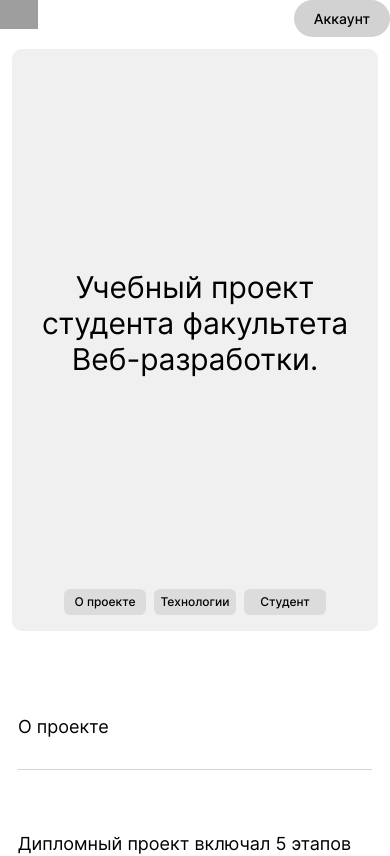
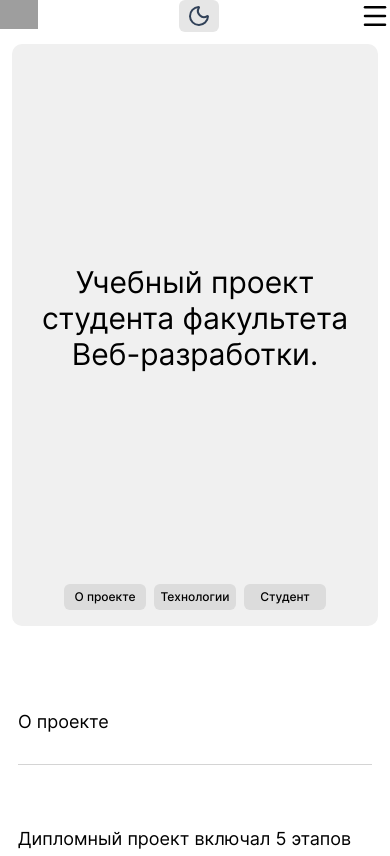
Before and after one commit to Nikolskii/see-movies, a Next.js app: page / in a window 390 px wide. Shown: the top 856 px of the page. Built offline with nearby package versions, Linux system fonts and the light colour scheme; grey boxes are pictures that could not be loaded.

Commit message:
chore: обновить компонент Header для улучшения управления авторизацией и добавления меню

```diff
--- a/src/widgets/Header.tsx
+++ b/src/widgets/Header.tsx
@@ -1,17 +1,43 @@
+'use client';
+
+import { Menu } from 'lucide-react';
+import { useState } from 'react';
+
 import { useUser } from '@/entities/user';
+import { AuthButtons } from '@/features/auth';
 import { ProfileLink } from '@/features/profile';
-import { Logo } from '@/shared/ui';
+import { Drawer, Logo, ThemeToggle } from '@/shared/ui';
 
 export function Header() {
   const { isAuthorized } = useUser();
-
-  console.log('isAuthorized', isAuthorized);
+  // TODO: как назвать эту переменную?
+  const [isMenuDrawerOpen, setIsMenuDrawerOpen] = useState(false);
 
   return (
-    <header className="flex justify-between">
-      <Logo />
-      {/* <div>{navigation}</div> */}
-      {isAuthorized ? <ProfileLink /> : <button>Войти</button>}
-    </header>
+    <>
+      <header className="flex justify-between">
+        <Logo />
+        <ThemeToggle />
+        {/* <div>{navigation}</div> */}
+        {isAuthorized ? (
+          <div className="hidden lg:inline">
+            <ProfileLink />
+          </div>
+        ) : (
+          <AuthButtons />
+        )}
+        {isAuthorized ? (
+          <button
+            className="action-fade cursor-pointer lg:hidden"
+            onClick={() => setIsMenuDrawerOpen(true)}
+          >
+            <Menu size={30} />
+          </button>
+        ) : null}
+      </header>
+      <Drawer open={isMenuDrawerOpen} onClose={() => setIsMenuDrawerOpen(false)}>
+        <div>Контент drawer</div>
+      </Drawer>
+    </>
   );
 }
```
